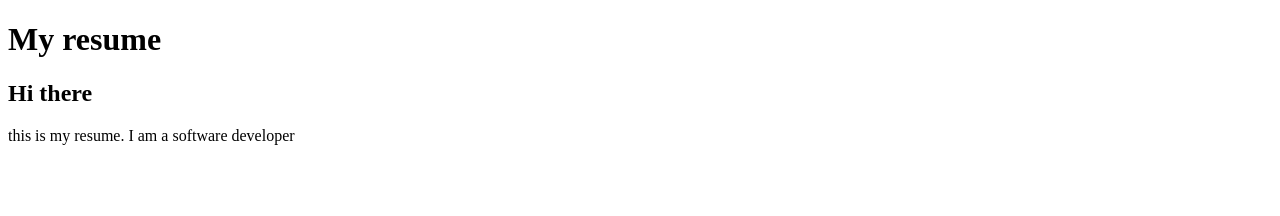
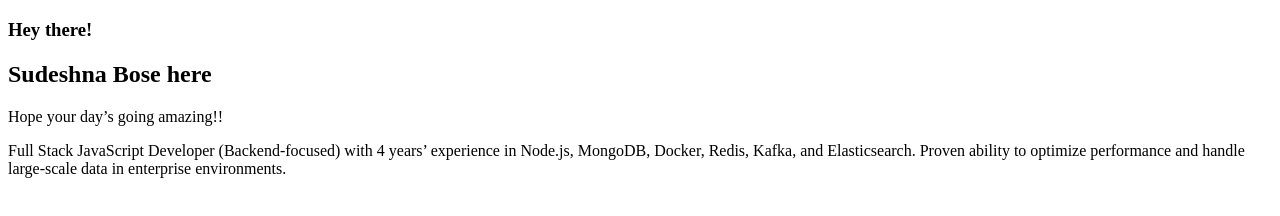
Before and after one commit to sudeshnabose/resume, a plain HTML site: page index.html in a window 1280 px wide. Drawn offline with Linux system fonts and the light colour scheme.

Commit message:
basic about me

```diff
--- a/index.html
+++ b/index.html
@@ -1,9 +1,11 @@
 <!DOCTYPE html>
 <html>
-    <head><h1>My resume</h1></head>
-
+    <head>
+        <h3>Hey there!</h3>
+        <h2>Sudeshna Bose here</h2>
+        <p>Hope your day’s going amazing!!</p>
+    </head>
    <body>
-<h2>Hi there</h2>
-<p>this is my resume. I am a software developer</p>
+<p>Full Stack JavaScript Developer (Backend-focused) with 4 years’ experience in Node.js, MongoDB, Docker, Redis, Kafka, and Elasticsearch. Proven ability to optimize performance and handle large-scale data in enterprise environments.</p>
    </body>
 </html>
```
Also changed, not shown: 1 other file.
